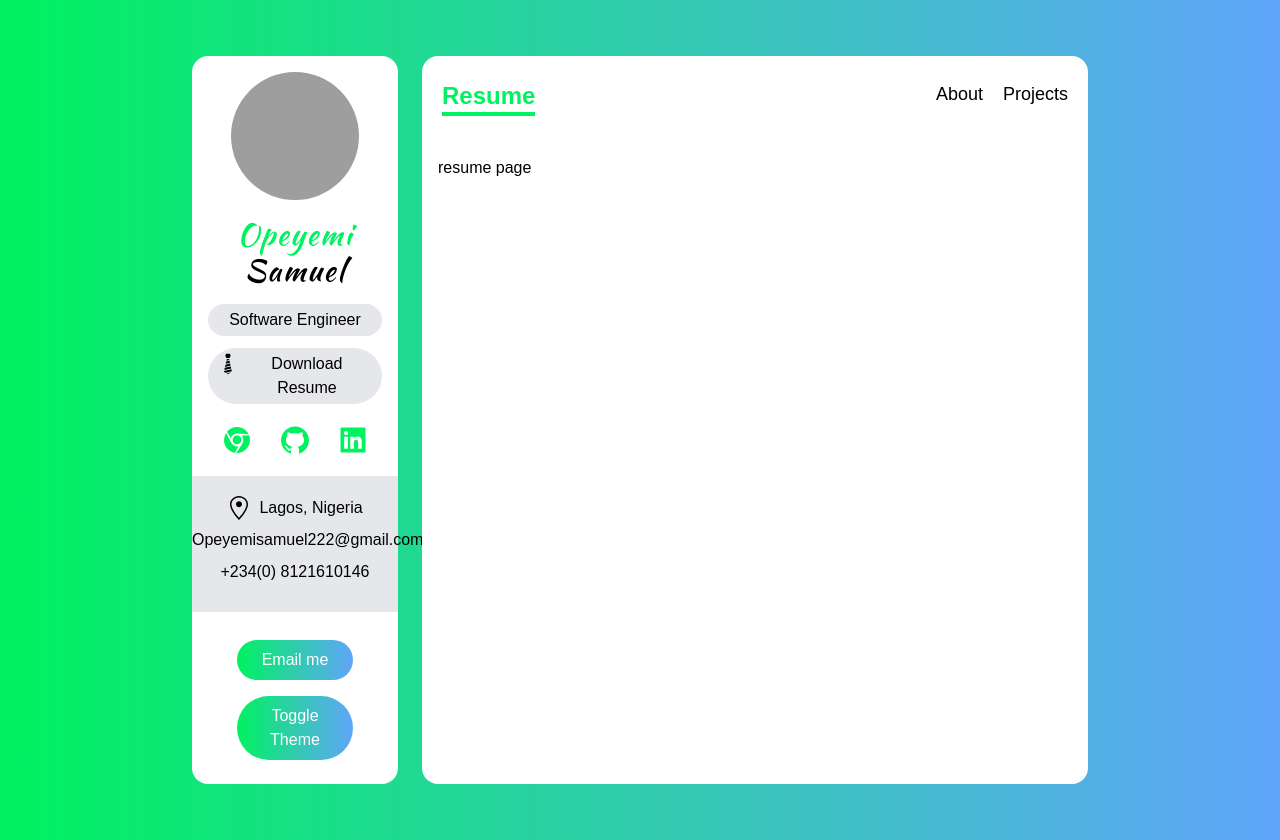
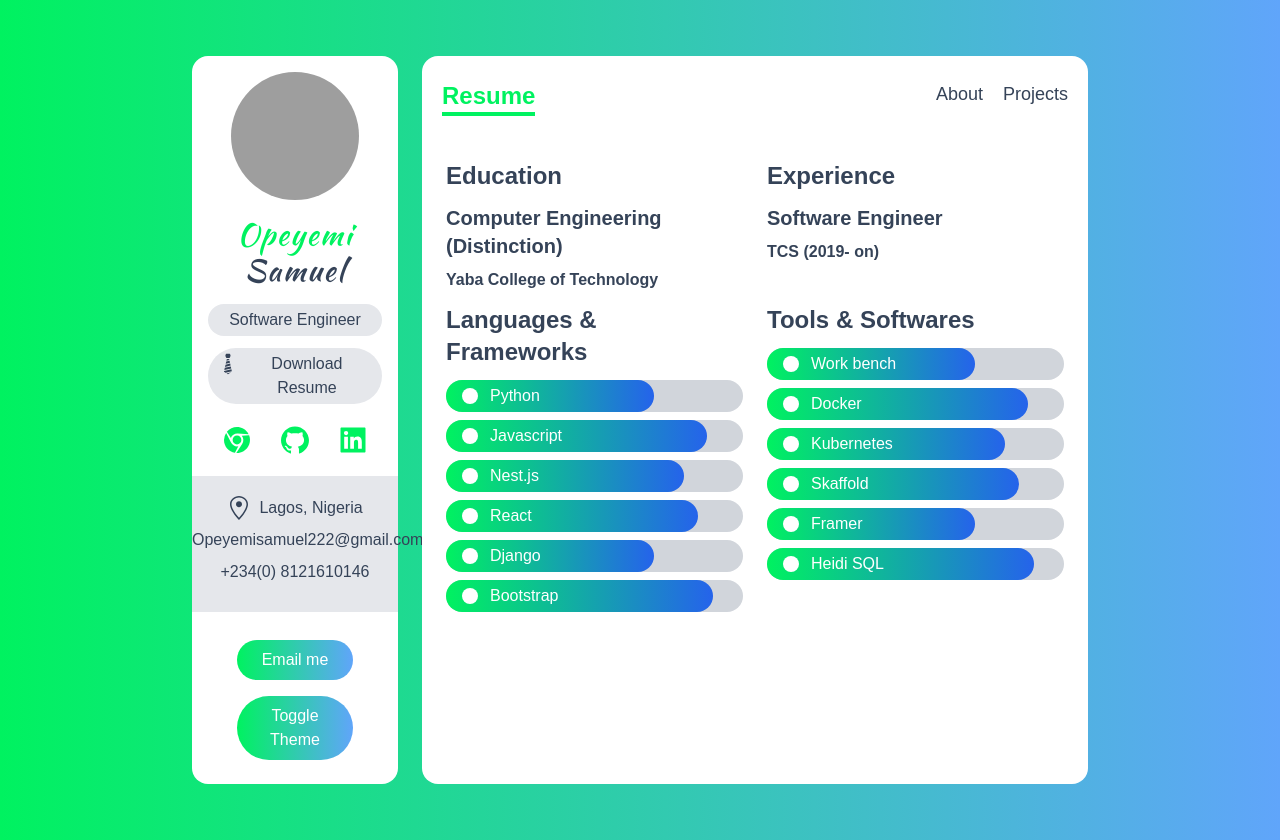
Before and after one commit to SamDTech/portfolio, a Next.js app: page /resume in a window 1280 px wide. Built offline with nearby package versions, Linux system fonts and the light colour scheme; grey boxes are pictures that could not be loaded.

Commit message:
resume page done

```diff
--- /dev/null
+++ b/components/Bar.tsx
@@ -0,0 +1,17 @@
+import React from 'react'
+import { Skill } from '../type';
+
+const Bar: React.FC<{lang: Skill}>  = ({lang: {name, level, Icon}}) => {
+    return (
+        <div className='my-2 text-white bg-gray-300 rounded-full'>
+            <div className="flex items-center px-4 py-1 rounded-full bg-gradient-to-r from-green to-blue-600"
+            style={{width: level}}
+            >
+                <Icon className='mr-3' />
+                {name}
+            </div>
+        </div>
+    )
+}
+
+export default Bar
--- a/data.ts
+++ b/data.ts
@@ -92,7 +92,7 @@ export const tools: Skill[] = [
     Icon: BsCircleFill,
   },
   {
-    name: "NATS Streaming",
+    name: "Skaffold",
     level: "85%",
     Icon: BsCircleFill,
   },
--- a/pages/resume.tsx
+++ b/pages/resume.tsx
@@ -1,11 +1,59 @@
-import React from 'react'
+import React from "react";
+import { languages, tools } from "../data";
+import Bar from "../components/Bar";
 
 const resume = () => {
-    return (
-        <div className='p-4'>
-            resume page
+  return (
+    <div className="px-6 py-2 ">
+      {/* education && Experience */}
+      <div className="grid gap-6 md:grid-cols-2">
+        <div>
+          <h5 className="my-3 text-2xl font-bold">Education</h5>
+          <div>
+            <h5 className="my-2 text-xl font-bold">
+              Computer Engineering (Distinction)
+            </h5>
+            <p className="font-semibold ">Yaba College of Technology</p>
+          </div>
         </div>
-    )
-}
 
-export default resume
+        <div>
+          <h5 className="my-3 text-2xl font-bold">Experience</h5>
+          <div>
+            <h5 className="my-2 text-xl font-bold">Software Engineer</h5>
+            <p className="font-semibold ">TCS (2019- on)</p>
+          </div>
+        </div>
+      </div>
+      {/* languages and tools */}
+
+      <div className="grid gap-6 md:grid-cols-2">
+        <div>
+          <h5 className="my-3 text-2xl font-bold">Languages & Frameworks</h5>
+          <div className="my-2">
+            {languages &&
+              languages.map((lang) => (
+                <div key={lang.name}>
+                  <Bar lang={lang} />
+                </div>
+              ))}
+          </div>
+        </div>
+
+        <div>
+          <h5 className="my-3 text-2xl font-bold">Tools & Softwares</h5>
+          <div className="my-2">
+            {tools &&
+              tools.map((tool) => (
+                <div key={tool.name}>
+                  <Bar lang={tool} />
+                </div>
+              ))}
+          </div>
+        </div>
+      </div>
+    </div>
+  );
+};
+
+export default resume;
--- a/styles/globals.css
+++ b/styles/globals.css
@@ -7,4 +7,5 @@
 body{
   background-color: #000;
   font-family: sans-serif;
+  color: #354358
 }
```
